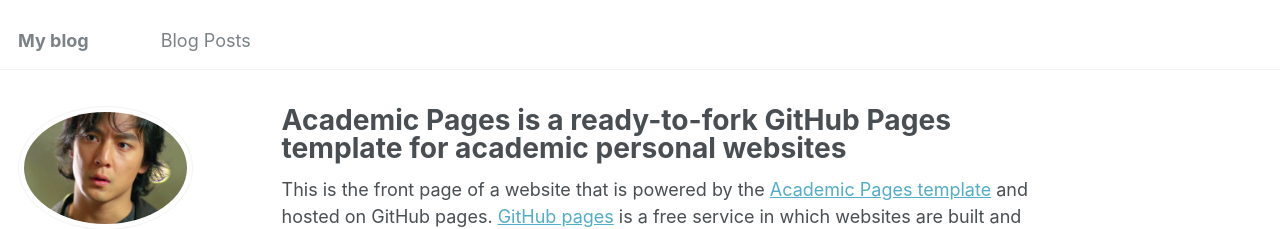
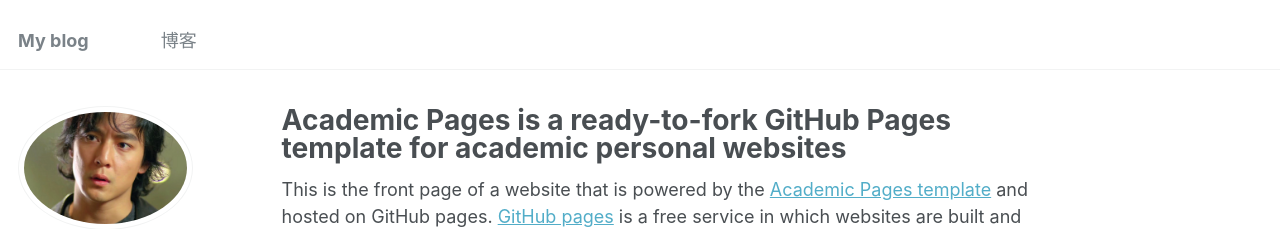
Before and after one commit to Zhuo-L/Zhuo-L.github.io, a Jekyll site: the page built from _pages/about.md, in a window 1280 px wide. Shown: the top 229 px of the page. Built offline with Jekyll 4.4.1, drawn with Linux system fonts in a browser that asks for light colours.

Commit message:
Update navigation.yml

```diff
--- a/_data/navigation.yml
+++ b/_data/navigation.yml
@@ -12,7 +12,8 @@ main:
   # - title: "Portfolio"
   #   url: /portfolio/
 
-  - title: "Blog Posts"
+  # - title: "Blog Posts"
+  - title: "博客"
     url: /year-archive/
 
   # - title: "CV"
```
